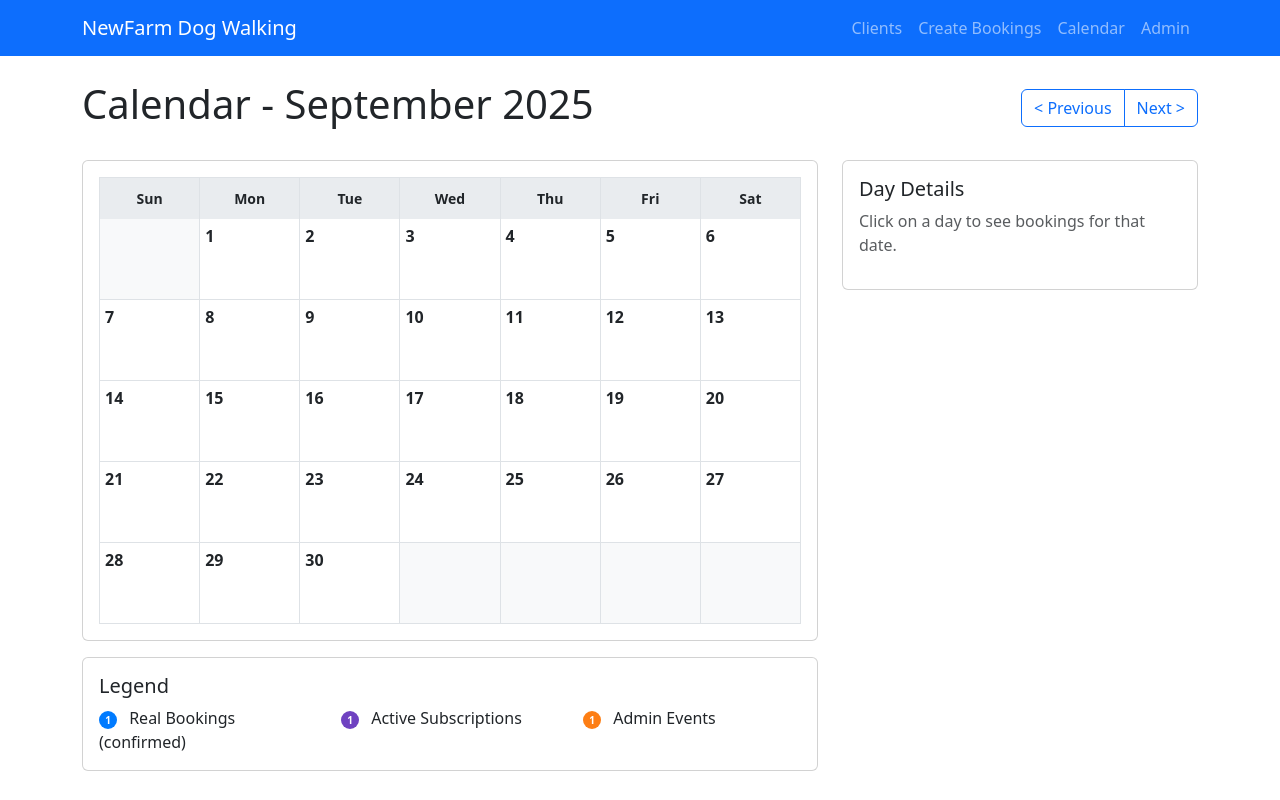
After one commit to ManBearJordan/NewFarmDogWalkingApp, a Django app: page /calendar/ in a window 1280 px wide. The commit adds this page. Run offline with Django 4.2, Linux system fonts and the light colour scheme; data that the repository does not hold is empty.

Commit message:
Complete calendar month view implementation with colored dots and day details
Co-authored-by: ManBearJordan <8384916+ManBearJordan@users.noreply.github.com>

```diff
--- a/core/templates/core/base.html
+++ b/core/templates/core/base.html
@@ -13,6 +13,7 @@
             <div class="navbar-nav">
                 <a class="nav-link" href="{% url 'client_list' %}">Clients</a>
                 <a class="nav-link" href="{% url 'booking_create_batch' %}">Create Bookings</a>
+                <a class="nav-link" href="{% url 'calendar_view' %}">Calendar</a>
                 <a class="nav-link" href="/admin/">Admin</a>
             </div>
         </div>
--- /dev/null
+++ b/core/templates/core/calendar.html
@@ -0,0 +1,243 @@
+{% extends "core/base.html" %}
+{% load calendar_tags %}
+
+{% block title %}Calendar - {{ month_name }} | {{ block.super }}{% endblock %}
+
+{% block content %}
+<div class="row">
+    <div class="col-12">
+        <div class="d-flex justify-content-between align-items-center mb-4">
+            <h1>Calendar - {{ month_name }}</h1>
+            <div class="btn-group" role="group">
+                <a href="?year={{ prev_year }}&month={{ prev_month }}" class="btn btn-outline-primary">
+                    &lt; Previous
+                </a>
+                <a href="?year={{ next_year }}&month={{ next_month }}" class="btn btn-outline-primary">
+                    Next &gt;
+                </a>
+            </div>
+        </div>
+    </div>
+</div>
+
+<div class="row">
+    <div class="col-md-8">
+        <div class="card">
+            <div class="card-body">
+                <div class="calendar-grid">
+                    <!-- Calendar header -->
+                    <div class="calendar-header">
+                        <div class="calendar-day-header">Sun</div>
+                        <div class="calendar-day-header">Mon</div>
+                        <div class="calendar-day-header">Tue</div>
+                        <div class="calendar-day-header">Wed</div>
+                        <div class="calendar-day-header">Thu</div>
+                        <div class="calendar-day-header">Fri</div>
+                        <div class="calendar-day-header">Sat</div>
+                    </div>
+
+                    <!-- Calendar body -->
+                    <div class="calendar-body">
+                        {% for week in month_days %}
+                            {% for day in week %}
+                                <div class="calendar-day {% if day == 0 %}calendar-day-empty{% endif %}">
+                                    {% if day != 0 %}
+                                        {% format_date_key year month day as day_key %}
+                                        <a href="?year={{ year }}&month={{ month }}&date={{ day_key }}"
+                                           class="calendar-day-link {% if selected_date == day_key %}selected{% endif %}">
+                                            <div class="calendar-day-number">{{ day }}</div>
+                                            <div class="calendar-dots">
+                                                {% calendar_day_dots calendar_days day %}
+                                            </div>
+                                        </a>
+                                    {% endif %}
+                                </div>
+                            {% endfor %}
+                        {% endfor %}
+                    </div>
+                </div>
+            </div>
+        </div>
+
+        <!-- Legend -->
+        <div class="card mt-3">
+            <div class="card-body">
+                <h5 class="card-title">Legend</h5>
+                <div class="row">
+                    <div class="col-md-4">
+                        <span class="dot dot-blue me-2">1</span> Real Bookings (confirmed)
+                    </div>
+                    <div class="col-md-4">
+                        <span class="dot dot-purple me-2">1</span> Active Subscriptions
+                    </div>
+                    <div class="col-md-4">
+                        <span class="dot dot-orange me-2">1</span> Admin Events
+                    </div>
+                </div>
+            </div>
+        </div>
+    </div>
+
+    <div class="col-md-4">
+        {% if selected_date %}
+            <div class="card">
+                <div class="card-header">
+                    <h5>Bookings for {{ selected_date|date:"F j, Y" }}</h5>
+                </div>
+                <div class="card-body">
+                    {% if selected_bookings %}
+                        <div class="list-group list-group-flush">
+                            {% for booking in selected_bookings %}
+                                <div class="list-group-item">
+                                    <div class="d-flex w-100 justify-content-between">
+                                        <h6 class="mb-1">{{ booking.service_name }}</h6>
+                                        <small>{{ booking.start_dt|time:"H:i" }}</small>
+                                    </div>
+                                    <p class="mb-1">{{ booking.client.name }}</p>
+                                    {% if booking.location %}
+                                        <small>{{ booking.location }}</small>
+                                    {% endif %}
+                                    {% if booking.notes %}
+                                        <small class="text-muted d-block">{{ booking.notes }}</small>
+                                    {% endif %}
+                                </div>
+                            {% endfor %}
+                        </div>
+                    {% else %}
+                        <p class="text-muted">No bookings for this day.</p>
+                    {% endif %}
+                </div>
+            </div>
+        {% else %}
+            <div class="card">
+                <div class="card-body">
+                    <h5 class="card-title">Day Details</h5>
+                    <p class="text-muted">Click on a day to see bookings for that date.</p>
+                </div>
+            </div>
+        {% endif %}
+    </div>
+</div>
+{% endblock %}
+
+{% block scripts %}
+<style>
+.calendar-grid {
+    width: 100%;
+    max-width: 100%;
+}
+
+.calendar-header {
+    display: grid;
+    grid-template-columns: repeat(7, 1fr);
+    gap: 1px;
+    background-color: #dee2e6;
+    border: 1px solid #dee2e6;
+    border-bottom: 0;
+}
+
+.calendar-day-header {
+    background-color: #e9ecef;
+    padding: 10px 5px;
+    text-align: center;
+    font-weight: bold;
+    font-size: 0.875rem;
+}
+
+.calendar-body {
+    display: grid;
+    grid-template-columns: repeat(7, 1fr);
+    gap: 1px;
+    background-color: #dee2e6;
+    border: 1px solid #dee2e6;
+    border-top: 0;
+}
+
+.calendar-day {
+    background-color: white;
+    min-height: 80px;
+    position: relative;
+}
+
+.calendar-day-empty {
+    background-color: #f8f9fa;
+}
+
+.calendar-day-link {
+    display: block;
+    width: 100%;
+    height: 100%;
+    padding: 5px;
+    text-decoration: none;
+    color: inherit;
+    position: relative;
+}
+
+.calendar-day-link:hover {
+    background-color: #f8f9fa;
+    text-decoration: none;
+    color: inherit;
+}
+
+.calendar-day-link.selected {
+    background-color: #e3f2fd;
+}
+
+.calendar-day-number {
+    font-weight: bold;
+    margin-bottom: 3px;
+}
+
+.calendar-dots {
+    display: flex;
+    flex-wrap: wrap;
+    gap: 2px;
+}
+
+.dot {
+    display: inline-block;
+    width: 18px;
+    height: 18px;
+    border-radius: 50%;
+    text-align: center;
+    color: white;
+    font-size: 10px;
+    line-height: 18px;
+    font-weight: bold;
+}
+
+.dot-blue {
+    background-color: #007bff;
+}
+
+.dot-purple {
+    background-color: #6f42c1;
+}
+
+.dot-orange {
+    background-color: #fd7e14;
+}
+
+@media (max-width: 768px) {
+    .calendar-day-header {
+        padding: 8px 3px;
+        font-size: 0.75rem;
+    }
+
+    .calendar-day {
+        min-height: 60px;
+    }
+
+    .calendar-day-link {
+        padding: 3px;
+    }
+
+    .dot {
+        width: 14px;
+        height: 14px;
+        font-size: 8px;
+        line-height: 14px;
+    }
+}
+</style>
+{% endblock %}
--- /dev/null
+++ b/core/templatetags/calendar_tags.py
@@ -0,0 +1,38 @@
+from django import template
+from django.utils.safestring import mark_safe
+
+register = template.Library()
+
+@register.simple_tag
+def calendar_day_dots(calendar_days, day):
+    """Generate HTML for calendar day dots."""
+    if day not in calendar_days:
+        return ""
+
+    counts = calendar_days[day]
+    dots_html = []
+
+    if counts.get('bookings', 0) > 0:
+        dots_html.append(
+            f'<span class="dot dot-blue" title="{counts["bookings"]} booking{"s" if counts["bookings"] > 1 else ""}">'
+            f'{counts["bookings"]}</span>'
+        )
+
+    if counts.get('sub_occurrences', 0) > 0:
+        dots_html.append(
+            f'<span class="dot dot-purple" title="{counts["sub_occurrences"]} subscription{"s" if counts["sub_occurrences"] > 1 else ""}">'
+            f'{counts["sub_occurrences"]}</span>'
+        )
+
+    if counts.get('admin_events', 0) > 0:
+        dots_html.append(
+            f'<span class="dot dot-orange" title="{counts["admin_events"]} admin event{"s" if counts["admin_events"] > 1 else ""}">'
+            f'{counts["admin_events"]}</span>'
+        )
+
+    return mark_safe(''.join(dots_html))
+
+@register.simple_tag
+def format_date_key(year, month, day):
+    """Format a date key for URL parameters."""
+    return f"{year}-{month:02d}-{day:02d}"
--- a/core/urls.py
+++ b/core/urls.py
@@ -9,4 +9,5 @@ urlpatterns = [
     path('clients/', views.client_list, name='client_list'),
     path('bookings/create-batch/', views.booking_create_batch, name='booking_create_batch'),
     path('clients/<int:client_id>/credit/', views.client_add_credit, name='client_add_credit'),
+    path('calendar/', views.calendar_view, name='calendar_view'),
 ]
--- a/core/views.py
+++ b/core/views.py
@@ -10,10 +10,12 @@ from django.views.decorators.csrf import csrf_exempt
 from django.views.decorators.http import require_http_methods, require_POST
 from django.contrib import messages
 from django.utils import timezone
-from datetime import datetime
+from django.db.models import Q
+from datetime import datetime, date
+from calendar import Calendar, monthrange
 import json
 
-from .models import Client, Booking
+from .models import Client, Booking, AdminEvent, SubOccurrence
 from .booking_create_service import create_bookings_with_billing
 from .stripe_integration import list_booking_services, open_invoice_smart
 from .credit import use_client_credit
@@ -191,3 +193,111 @@ def client_add_credit(request, client_id):
         return JsonResponse({'error': f'Invalid credit amount: {e}'}, status=400)
     except Exception as e:
         return JsonResponse({'error': f'Error adding credit: {e}'}, status=500)
+
+
+def calendar_view(request):
+    """Show calendar month view with day details."""
+    # Get current month or requested month
+    now = timezone.now()
+    year = int(request.GET.get('year', now.year))
+    month = int(request.GET.get('month', now.month))
+    selected_date = request.GET.get('date')
+
+    # Get calendar data for the month
+    cal = Calendar(6)  # Start week on Sunday (6)
+    month_days = cal.monthdayscalendar(year, month)
+
+    # Prepare day data with counts
+    days_data = {}
+    calendar_days = {}  # day number -> data for easier template access
+
+    # Get all relevant data for the month
+    month_start = date(year, month, 1)
+    if month == 12:
+        month_end = date(year + 1, 1, 1)
+    else:
+        month_end = date(year, month + 1, 1)
+
+    # Count bookings (exclude deleted and cancelled/voided status)
+    bookings = Booking.objects.filter(
+        start_dt__date__gte=month_start,
+        start_dt__date__lt=month_end,
+        deleted=False
+    ).exclude(
+        status__icontains='cancel'
+    ).exclude(
+        status__icontains='void'
+    )
+
+    # Count SubOccurrences where active=True
+    sub_occurrences = SubOccurrence.objects.filter(
+        start_dt__date__gte=month_start,
+        start_dt__date__lt=month_end,
+        active=True
+    )
+
+    # Count AdminEvents
+    admin_events = AdminEvent.objects.filter(
+        due_dt__date__gte=month_start,
+        due_dt__date__lt=month_end
+    )
+
+    # Build day counts
+    for booking in bookings:
+        day_key = booking.start_dt.date()
+        day_num = day_key.day
+        if day_num not in calendar_days:
+            calendar_days[day_num] = {'bookings': 0, 'sub_occurrences': 0, 'admin_events': 0}
+        calendar_days[day_num]['bookings'] += 1
+
+    for sub_occurrence in sub_occurrences:
+        day_key = sub_occurrence.start_dt.date()
+        day_num = day_key.day
+        if day_num not in calendar_days:
+            calendar_days[day_num] = {'bookings': 0, 'sub_occurrences': 0, 'admin_events': 0}
+        calendar_days[day_num]['sub_occurrences'] += 1
+
+    for admin_event in admin_events:
+        day_key = admin_event.due_dt.date()
+        day_num = day_key.day
+        if day_num not in calendar_days:
+            calendar_days[day_num] = {'bookings': 0, 'sub_occurrences': 0, 'admin_events': 0}
+        calendar_days[day_num]['admin_events'] += 1
+
+    # Get bookings for selected date if provided
+    selected_bookings = []
+    if selected_date:
+        try:
+            selected_dt = datetime.strptime(selected_date, '%Y-%m-%d').date()
+            selected_bookings = Booking.objects.filter(
+                start_dt__date=selected_dt,
+                deleted=False
+            ).exclude(
+                status__icontains='cancel'
+            ).exclude(
+                status__icontains='void'
+            ).order_by('start_dt')
+        except ValueError:
+            pass
+
+    # Month navigation
+    prev_month = month - 1 if month > 1 else 12
+    prev_year = year if month > 1 else year - 1
+    next_month = month + 1 if month < 12 else 1
+    next_year = year if month < 12 else year + 1
+
+    context = {
+        'year': year,
+        'month': month,
+        'month_name': date(year, month, 1).strftime('%B %Y'),
+        'month_days': month_days,
+        'calendar_days': calendar_days,
+        'selected_date': selected_date,
+        'selected_bookings': selected_bookings,
+        'prev_month': prev_month,
+        'prev_year': prev_year,
+        'next_month': next_month,
+        'next_year': next_year,
+    }
+
+    return render(request, 'core/calendar.html', context)
```
Also changed, not shown: core/tests.py (+300 -1 lines), core/templatetags/__init__.py (added).
